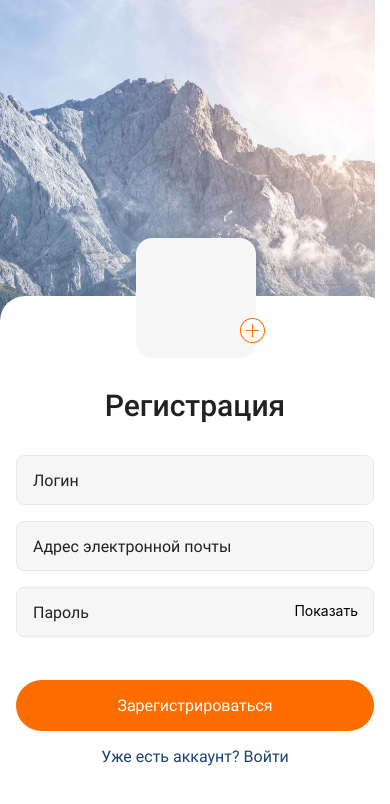
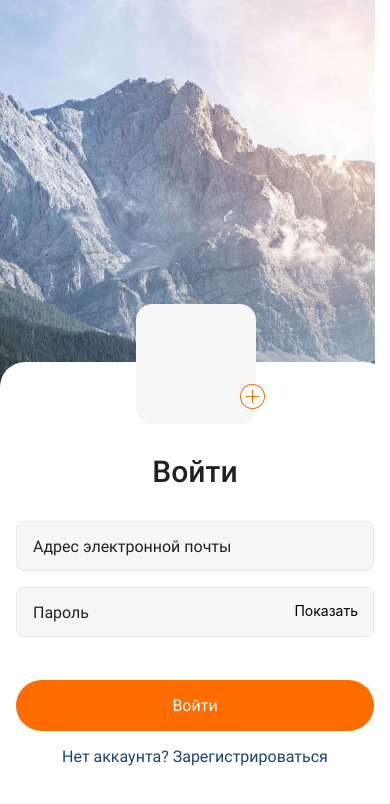
Before and after one commit to Irka-Bodnariuk/goit-react-native-01-start, a React Native app: screen / in a window 390 px wide. Shown: the top 804 px of the page. Built offline with nearby package versions, Linux system fonts and the light colour scheme.

Commit message:
Add image and icon in login

```diff
--- a/App.js
+++ b/App.js
@@ -31,8 +31,8 @@ export default function App() {
         style={styles.image}
         source={require("./assets/image/bg-image.png")}
       >
-        <RegistrationScreen />
-        {/* <LoginScreen /> */}
+        {/* <RegistrationScreen /> */}
+        <LoginScreen />
       </ImageBackground>
     </View>
   );
--- a/src/screens/LoginScreen.js
+++ b/src/screens/LoginScreen.js
@@ -1,16 +1,17 @@
-import React, { useState, useCallback } from "react";
-import { StatusBar } from "expo-status-bar";
+import React, { useState } from "react";
+
 import {
   StyleSheet,
   Text,
   View,
-  ImageBackground,
   TextInput,
   TouchableOpacity,
   Platform,
   KeyboardAvoidingView,
   TouchableWithoutFeedback,
   Keyboard,
+  Alert,
+  Image,
 } from "react-native";
 
 const initialState = {
@@ -38,7 +39,7 @@ export default function LoginScreen() {
   };
 
   return (
-    <View style={styles.container}>
+    <View style={styles.wrap}>
       <TouchableWithoutFeedback onPress={keyboardHide}>
         <KeyboardAvoidingView
           behavior={Platform.OS === "ios" ? "padding" : "height"}
@@ -50,7 +51,15 @@ export default function LoginScreen() {
               paddingBottom: isShowKeyboard ? 20 : 78,
             }}
           >
-            <View style={styles.header}>
+            <View style={styles.wrapImg}>
+              <View style={styles.avatar}></View>
+              <Image
+                style={styles.icon}
+                source={require("../../assets/image/add-image.png")}
+              />
+            </View>
+
+            <View>
               <Text style={styles.title}>Войти</Text>
             </View>
             <View>
@@ -100,7 +109,7 @@ export default function LoginScreen() {
 }
 
 const styles = StyleSheet.create({
-  container: {
+  wrap: {
     flex: 1,
     resizeMode: "cover",
   },
@@ -117,7 +126,26 @@ const styles = StyleSheet.create({
     borderTopRightRadius: 25,
     borderTopLeftRadius: 25,
   },
-
+  wrapImg: {
+    position: "relative",
+  },
+  avatar: {
+    position: "absolute",
+    width: 120,
+    height: 120,
+    backgroundColor: "#F6F6F6",
+    top: -150,
+    borderRadius: 16,
+    marginStart: 136,
+  },
+  icon: {
+    zIndex: 2,
+    position: "absolute",
+    width: 25,
+    height: 25,
+    top: -70,
+    marginStart: 240,
+  },
   title: {
     marginBottom: 32,
     marginHorizontal: 16,
--- a/src/screens/RegistrationScreen.js
+++ b/src/screens/RegistrationScreen.js
@@ -140,7 +140,9 @@ const styles = StyleSheet.create({
     borderTopRightRadius: 25,
     borderTopLeftRadius: 25,
   },
-  wrapImg: { position: "relative" },
+  wrapImg: {
+    position: "relative",
+  },
   avatar: {
     position: "absolute",
     width: 120,
@@ -155,7 +157,6 @@ const styles = StyleSheet.create({
     position: "absolute",
     width: 25,
     height: 25,
-
     top: -70,
     marginStart: 240,
   },
```
